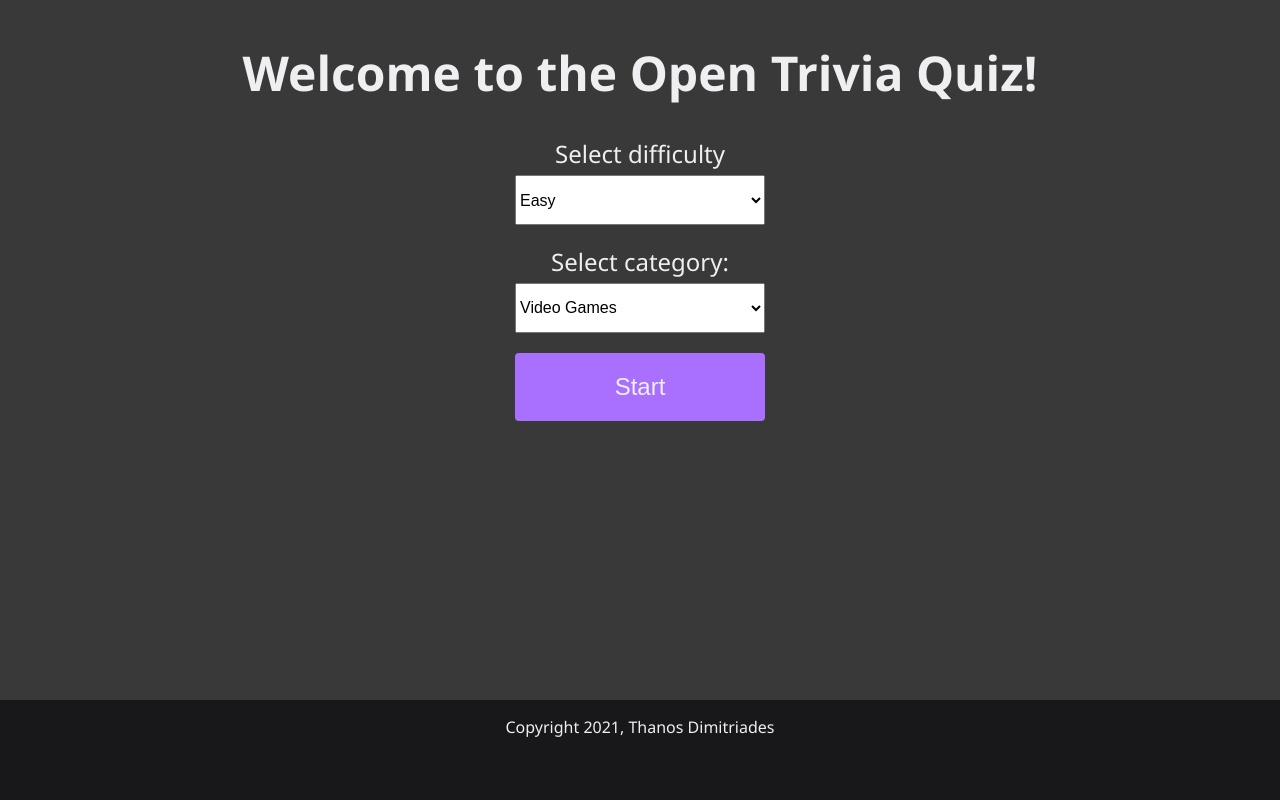
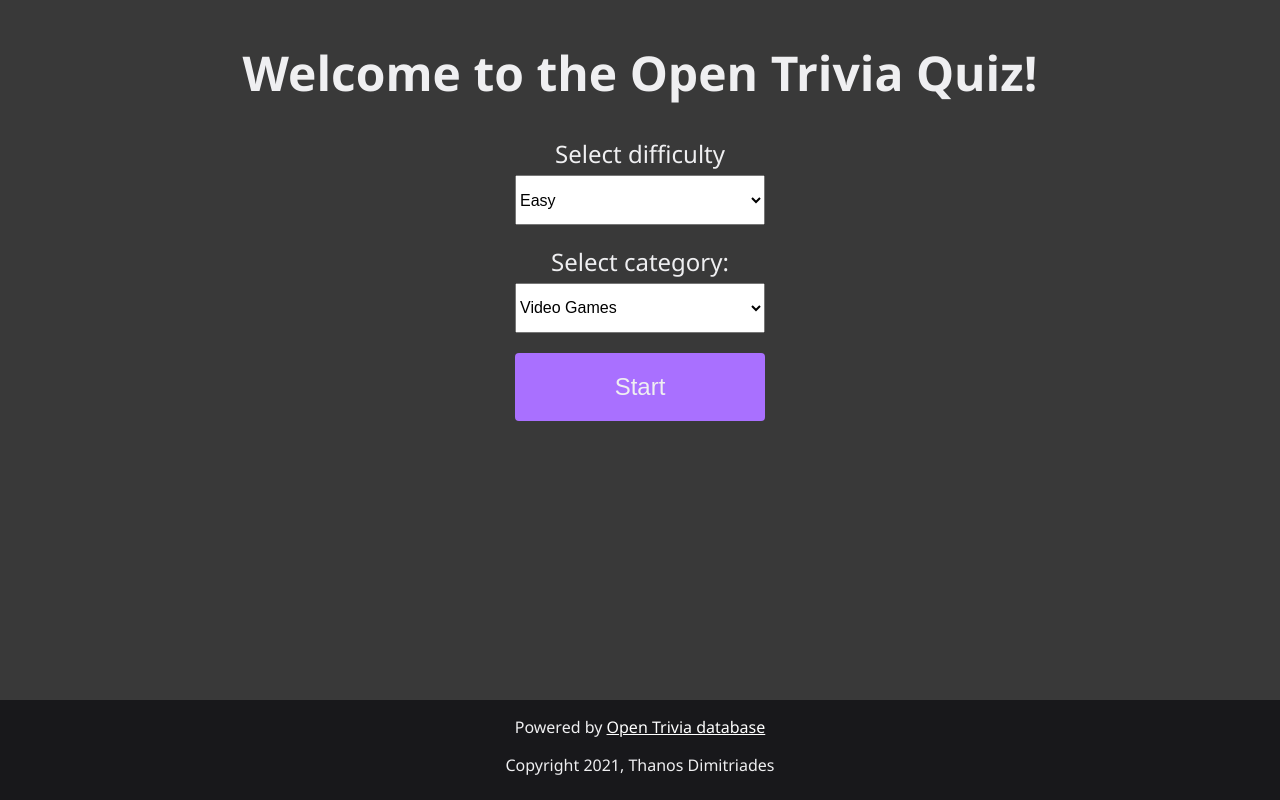
Before and after one commit to thanosades/quiz-app, a React (Create React App) app: page / in a window 1280 px wide. Built offline with nearby package versions, Linux system fonts and the light colour scheme.

Commit message:
add link in footer for opentdb

```diff
--- a/src/components/Footer/index.scss
+++ b/src/components/Footer/index.scss
@@ -7,4 +7,8 @@
   height: 100px;
   text-align: center;
   background-color: #18181b;
+
+  a {
+    color: #fff;
+  }
 }
--- a/src/components/Footer/index.tsx
+++ b/src/components/Footer/index.tsx
@@ -3,6 +3,7 @@ import './index.scss';
 export default function Footer() {
   return (
     <div className="footer">
+      <p>Powered by <a href="http://opentdb.com/">Open Trivia database</a></p>
       <p>Copyright {new Date().getUTCFullYear()}, Thanos Dimitriades</p>
     </div>
   );
```
